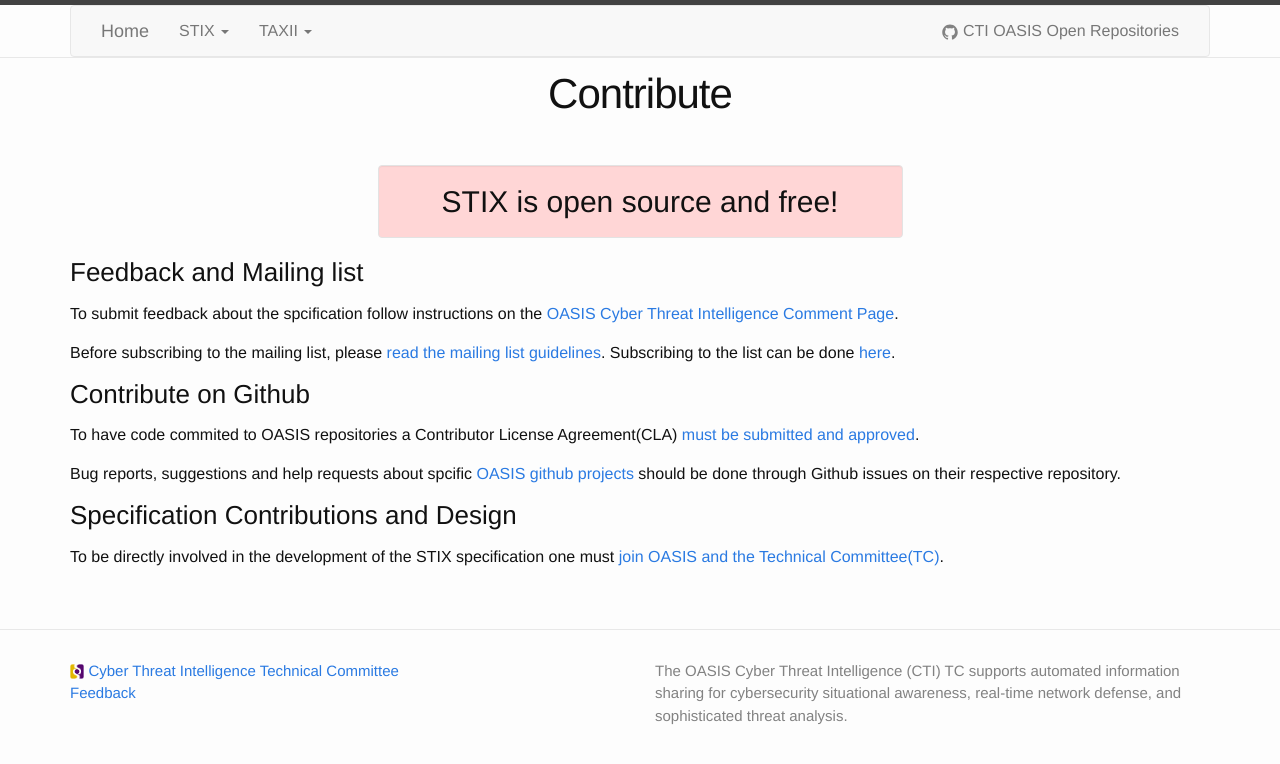
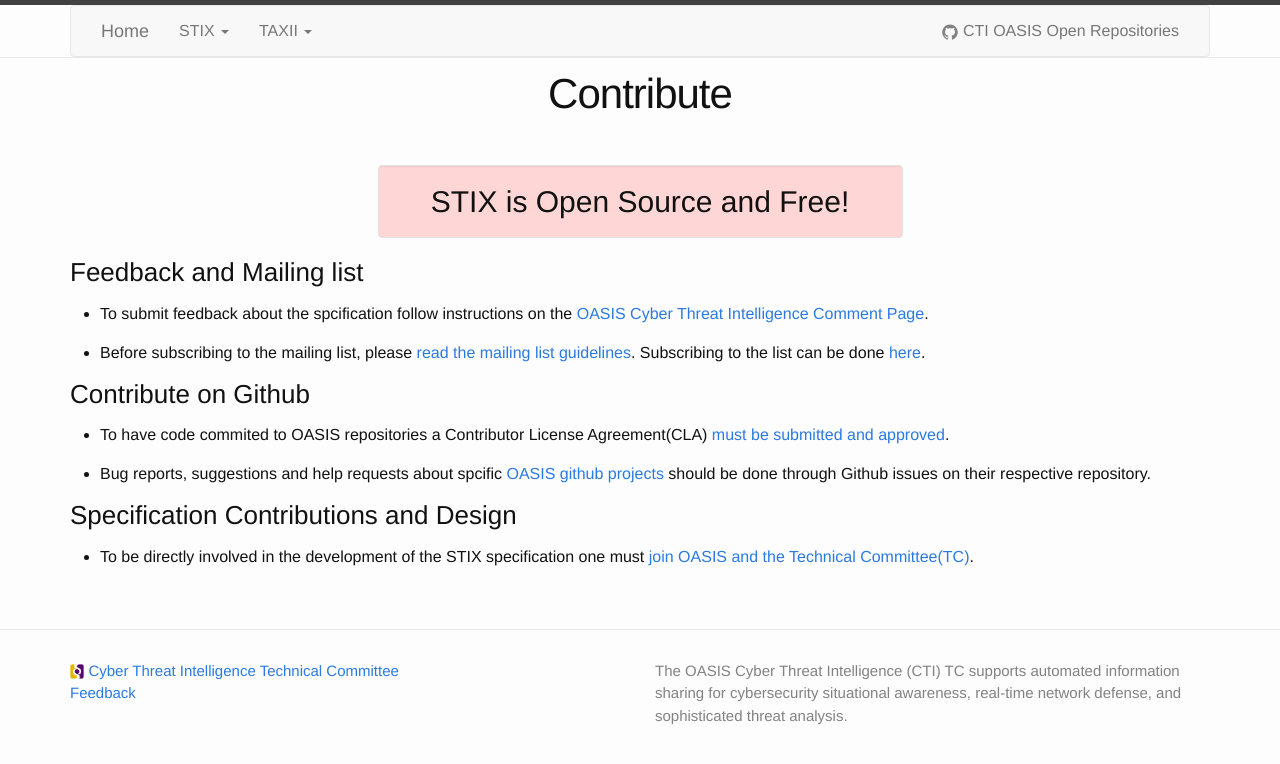
Before and after one commit to oasis-open/cti-documentation, a Jekyll site: the page built from stix/contribute.md, in a window 1280 px wide. Shown: the top 764 px of the page. Built offline with Jekyll 4.4.1, drawn with Linux system fonts in a browser that asks for light colours.

Commit message:
Added bullet points to try to clean up look

```diff
--- a/stix/contribute.md
+++ b/stix/contribute.md
@@ -6,22 +6,26 @@
 
 <div class="col-md-12">
     <div class="col-md-6 col-md-offset-3 text-center">
-        <div class="h2 well info-bo ltred" span="markdown"> STIX is open source and free!</div>
+        <div class="h2 well info-bo ltred" span="markdown"> STIX is Open Source and Free!</div>
     </div>
 </div>
+<br>
+<br>
+<br>
+<br>
 
 ### Feedback and Mailing list
 
-To submit feedback about the spcification follow instructions on the [OASIS Cyber Threat Intelligence Comment Page](https://www.oasis-open.org/committees/comments/index.php?wg_abbrev=cti).
+* To submit feedback about the spcification follow instructions on the [OASIS Cyber Threat Intelligence Comment Page](https://www.oasis-open.org/committees/comments/index.php?wg_abbrev=cti).
 
-Before subscribing to the mailing list, please [read the mailing list guidelines](https://www.oasis-open.org/mlmanage/). Subscribing to the list can be done [here](https://www.oasis-open.org/policies-guidelines/mailing-lists).
+* Before subscribing to the mailing list, please [read the mailing list guidelines](https://www.oasis-open.org/mlmanage/). Subscribing to the list can be done [here](https://www.oasis-open.org/policies-guidelines/mailing-lists).
 
 ### Contribute on Github
 
-To have code commited to OASIS repositories a Contributor License Agreement(CLA) [must be submitted and approved](https://www.oasis-open.org/resources/open-repositories/cla).
+* To have code commited to OASIS repositories a Contributor License Agreement(CLA) [must be submitted and approved](https://www.oasis-open.org/resources/open-repositories/cla).
 
-Bug reports, suggestions and help requests about spcific [OASIS github projects](https://github.com/oasis-open) should be done through Github issues on their respective repository.
+* Bug reports, suggestions and help requests about spcific [OASIS github projects](https://github.com/oasis-open) should be done through Github issues on their respective repository.
 
 ### Specification Contributions and Design
 
-To be directly involved in the development of the STIX specification one must [join OASIS and the Technical Committee(TC)](https://www.oasis-open.org/join).
+* To be directly involved in the development of the STIX specification one must [join OASIS and the Technical Committee(TC)](https://www.oasis-open.org/join).
```
